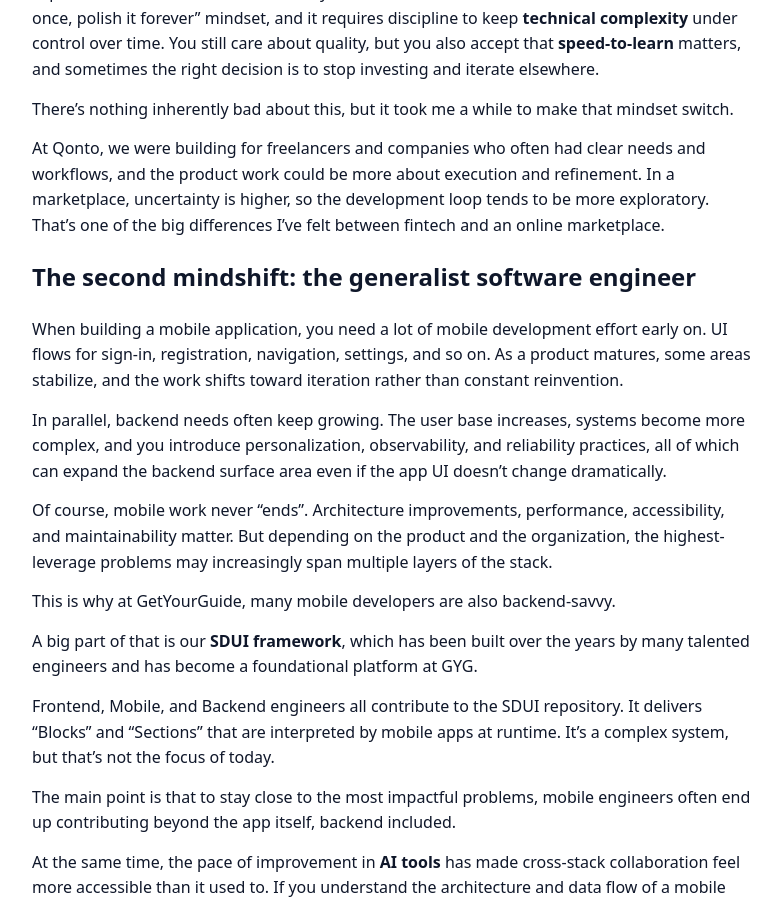
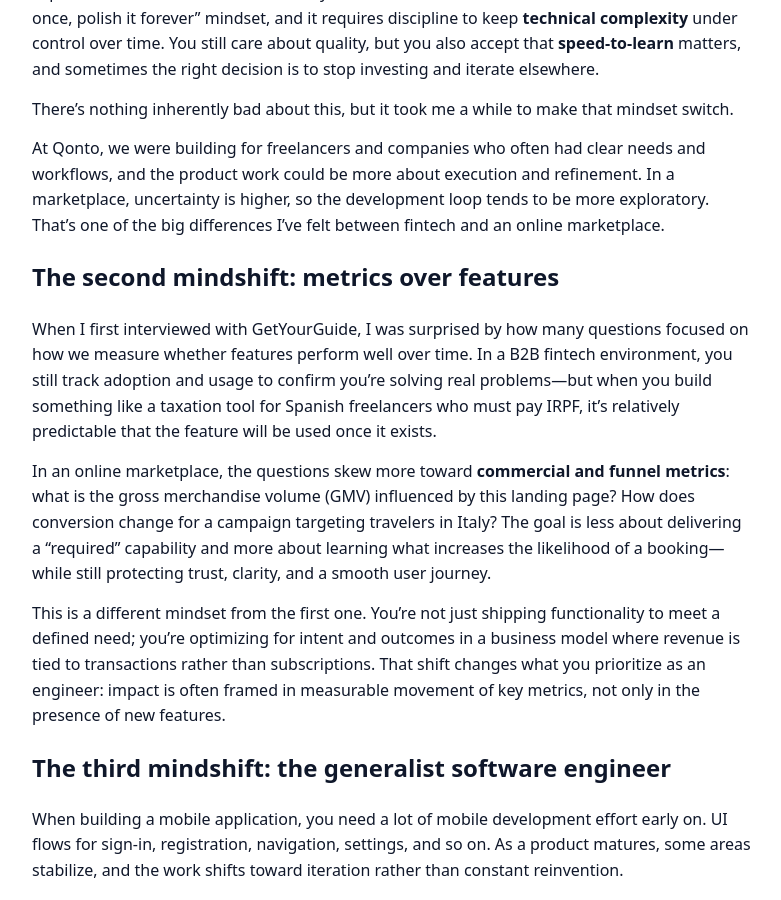
Before and after one commit to GianlucaVeschi/GianlucaVeschiBlog, a Jekyll site: the page built from _posts/2026-03-02-one-year-at-getyourguide.md, in a window 1280 px wide and 900 px high, scrolled down 1765 px. Shown: the whole window, without its empty margins (248-1029 px from the left). Built offline with Jekyll 4.4.1, drawn with Linux system fonts in a browser that asks for light colours.

Commit message:
add 2nd paragraph

```diff
--- a/_posts/2026-03-02-one-year-at-getyourguide.md
+++ b/_posts/2026-03-02-one-year-at-getyourguide.md
@@ -58,7 +58,24 @@ At Qonto, we were building for freelancers and companies who often had clear nee
 could be more about execution and refinement. In a marketplace, uncertainty is higher, so the development loop tends to
 be more exploratory. That’s one of the big differences I’ve felt between fintech and an online marketplace.
 
-## The second mindshift: the generalist software engineer
+## The second mindshift: metrics over features
+
+When I first interviewed with GetYourGuide, I was surprised by how many questions focused on how we measure whether
+features perform well over time. In a B2B fintech environment, you still track adoption and usage to confirm you’re
+solving real problems—but when you build something like a taxation tool for Spanish freelancers who must pay IRPF,
+it’s relatively predictable that the feature will be used once it exists.
+
+In an online marketplace, the questions skew more toward **commercial and funnel metrics**: what is the gross
+merchandise volume (GMV) influenced by this landing page? How does conversion change for a campaign targeting
+travelers in Italy? The goal is less about delivering a “required” capability and more about learning what increases
+the likelihood of a booking—while still protecting trust, clarity, and a smooth user journey.
+
+This is a different mindset from the first one. You’re not just shipping functionality to meet a defined need; you’re
+optimizing for intent and outcomes in a business model where revenue is tied to transactions rather than subscriptions.
+That shift changes what you prioritize as an engineer: impact is often framed in measurable movement of key metrics,
+not only in the presence of new features.
+
+## The third mindshift: the generalist software engineer
 
 When building a mobile application, you need a lot of mobile development effort early on. UI flows for sign-in,
 registration, navigation, settings, and so on. As a product matures, some areas stabilize, and the work shifts toward
```
